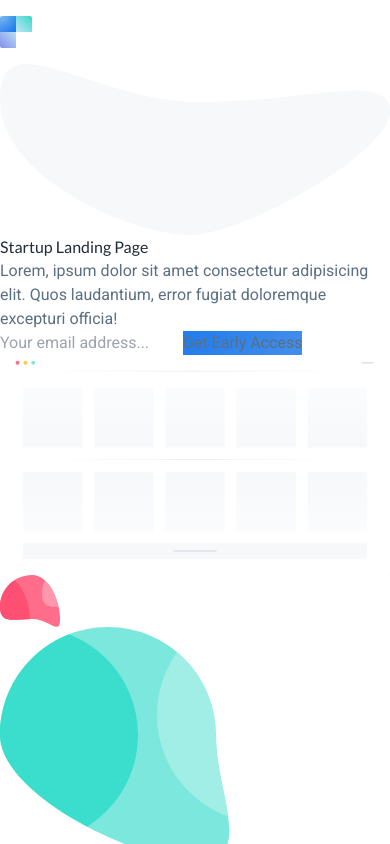
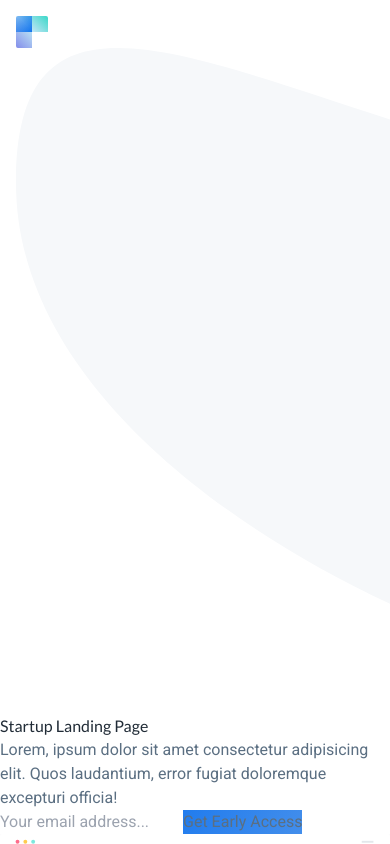
Before and after one commit to whoisasey/aa-submission-atina, a Next.js app: page / in a window 390 px wide. Shown: the top 844 px of the page. Built offline with nearby package versions, Linux system fonts and the light colour scheme.

Commit message:
7 fix background position (#11)
* add background to header; breakpoints

```diff
--- a/src/app/globals.scss
+++ b/src/app/globals.scss
@@ -1,6 +1,9 @@
 @tailwind base;
 @tailwind components;
 @tailwind utilities;
+
+// TODO: change 769 -> 768px
+// TODO: update variables
 
 :root {
   --background: rgb(246 248 250);
@@ -8,6 +11,13 @@
   --headerColor: rgb(32 43 54);
   --button: rgb(33 124 238);
 }
+
+// variables
+$lg: 1024px;
+$md: 769px;
+$sm: 540px;
+$xs: 480px;
+$xxs: 375px;
 
 @media (prefers-color-scheme: dark) {
   :root {
@@ -21,9 +31,8 @@ body {
   margin: 0 auto;
   width: 100%;
 
-  @media (min-width: 769px) {
+  @media (min-width: $lg) {
     width: 80%;
-    /* background: var(--background); */
   }
 }
 
@@ -35,17 +44,22 @@ h4 {
   color: var(--headerColor);
 }
 
-header {
-  padding: 1rem 0;
+header,
+.header {
+  padding: 1rem;
+
+  @media (min-width: $lg) {
+    padding: 1rem 0;
+  }
 }
 
 header,
+.header,
 footer,
 main {
   width: auto;
   margin: 0 auto;
-  @media (min-width: 769px) {
-    /* background: #fff; */
+  @media (min-width: $lg) {
     width: 85%;
   }
 }
@@ -61,10 +75,24 @@ button {
 }
 
 .background {
-  /* come back to this */
-  @media (min-width: 769px) {
-    top: -150px;
-    right: -450px;
+  // based on the size of the image when rendered. i was noticing that when trying to change the position, the size was changing
+  width: 1480px;
+  height: 650px;
+  top: 0;
+  right: -330%;
+
+  @media (min-width: $xxs) {
+    top: -10%;
+    right: -260%;
+  }
+
+  @media (min-width: $sm) {
+    top: -15%;
+    right: -110%;
+  }
+
+  @media (min-width: $md) {
+    right: -50%;
   }
 }
 
--- a/src/app/layout.tsx
+++ b/src/app/layout.tsx
@@ -3,8 +3,12 @@ import "./globals.scss";
 import { Lato, Roboto } from "next/font/google";
 
 import Footer from "@/app/Components/Footer";
-import Header from "@/app/Components/Header";
+// import Header from "@/app/Components/Header";
+import Image from "next/image";
+import Link from "next/link";
 import type { Metadata } from "next";
+import background1 from "@/assets/background.svg";
+import logo from "@/assets/logo.svg";
 
 const robotoSans = Roboto({
   weight: ["300", "400", "500"],
@@ -31,8 +35,20 @@ export default function RootLayout({
   return (
     <html lang="en">
       <body className={`${robotoSans.variable}  ${latoSans.variable} antialiased`}>
-        <Header />
-        <main>{children}</main>
+        {/* <Header /> */}
+        <main>
+          {/* i originally had Header as its own component, but due to the pos abs of the background blob, moved it here and removed the header element */}
+          <div className="header z-10 relative">
+            <Link href={"/"} className="z-10 absolute">
+              <Image src={logo} alt="Agency Analytics logo" />
+            </Link>
+
+            <div className="absolute background">
+              <Image src={background1} alt="" />
+            </div>
+          </div>
+          {children}
+        </main>
         <Footer />
       </body>
     </html>
--- a/src/app/page.tsx
+++ b/src/app/page.tsx
@@ -3,7 +3,6 @@
 import { FormEvent, useState } from "react";
 
 import Image from "next/image";
-import background1 from "@/assets/background.svg";
 import background2 from "@/assets/feature-background.svg";
 import browser from "@/assets/browser.svg";
 import bubble1 from "@/assets/bubbles/bubble-1.svg";
@@ -49,23 +48,19 @@ const Home = () => {
     }
   };
   return (
-    <div className="flex flex-col justify-center items-center relative mt-16 sm:mt-32 w-11/12 m-auto sm:w-auto">
-      <div className="absolute background z-10">
-        <Image src={background1} alt="" />
-      </div>
-      <section className="flex flex-col justify-center items-center sm:w-3/5 lg:w-1/2 text-center mx-auto mt-12 mb-20 z-10">
-        <h1 className="font-bold text-4xl">Startup Landing Page</h1>
+    <div className="flex flex-col justify-center items-center relative lg:mt-16 w-11/12 m-auto sm:w-auto">
+      <section className="flex flex-col justify-center items-center md:w-4/5 lg:w-1/2 text-center mx-auto mt-12 mb-20 z-10">
+        <h1 className="font-bold text-5xl">Startup Landing Page</h1>
         <p className="my-8">
           Lorem, ipsum dolor sit amet consectetur adipisicing elit. Quos laudantium, error fugiat doloremque excepturi
           officia!
         </p>
-        <div className="flex flex-col sm:flex-row w-full sm:w-4/5 justify-center">
-          <form onSubmit={handleSubmit}>
+        <form onSubmit={handleSubmit} className="flex flex-col sm:flex-row w-full justify-center">
           <label htmlFor="email">
             <input
               type="email"
               id="email"
-                className="border-2 p-3 w-full rounded"
+              className="border-2 p-3 w-full rounded sm:w-80"
               placeholder="Your email address..."
               onChange={(e) => setEmail(e.target.value)}
               required
@@ -75,10 +70,9 @@ const Home = () => {
             Get Early Access
           </button>
         </form>
-        </div>
       </section>
-      <section>
-        <div className="relative w-11/12 sm:w-10/12 lg:w-auto m-auto">
+      <section className="w-auto md:w-10/12 lg:w-auto m-auto">
+        <div className="relative w-full">
           <div className="relative z-30 shadow-lg shadow-slate-300/50">
             <Image src={browser} alt="browser" />
           </div>
```
Lines whose indentation alone changed are shown as unchanged.
